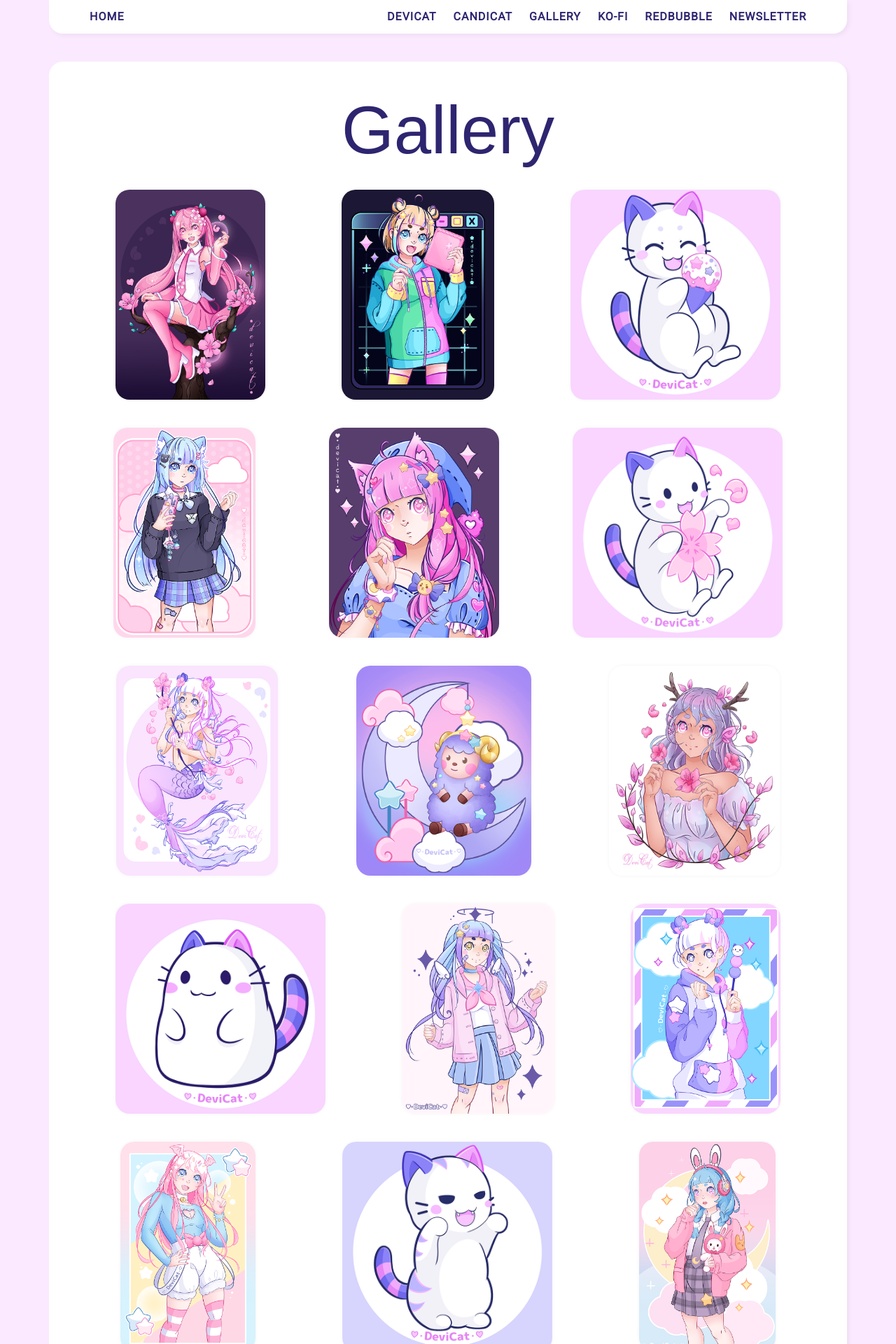
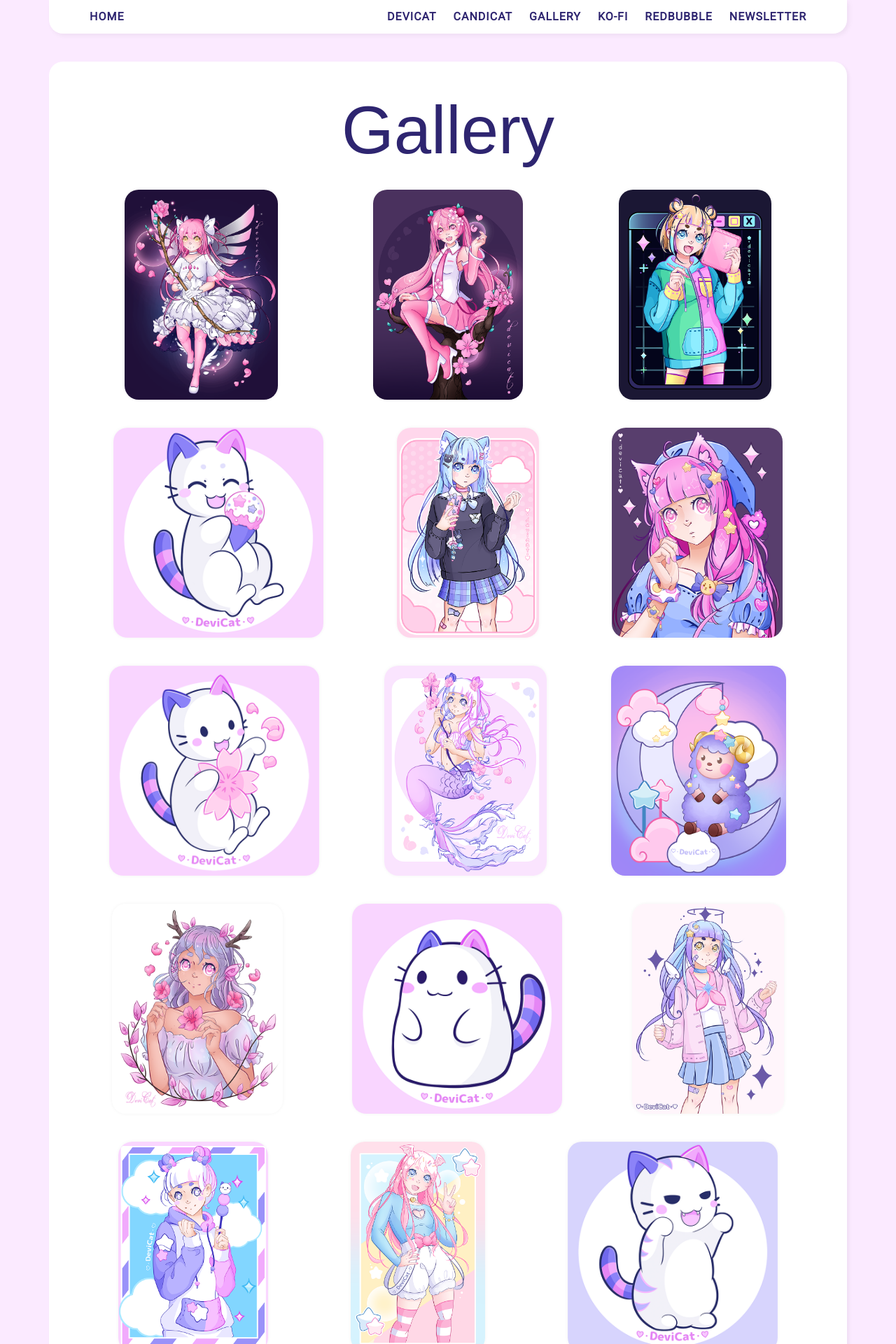
Before and after one commit to DeviCatOutlet/devicatoutlet.github.io, a Jekyll site: the page built from gallery.md, in a window 1280 px wide. Shown: the top 1920 px of the page at 70% size. Built offline with Jekyll 4.4.1, drawn with Linux system fonts in a browser that asks for light colours; some web fonts are replaced; our own code applies the rules of GitHub Pages for plain Markdown files.

Commit message:
Update Gallery
Add goddessmadoka2022.png to gallery

```diff
--- a/gallery.md
+++ b/gallery.md
@@ -1,13 +1,14 @@
 # Gallery
 
-![Sakura Hatsune Miku](img/HatsuneMikuSakura2022.png)
+![Goddess Madoka - Madoka Magica](img/GoddessMadoka2022.png)
+![Sakura Hatsune Miku - Vocaloid](img/HatsuneMikuSakura2022.png)
 ![Shyfoxx DTIYS](img/ShyfoxxDTIYS2022.png)
 ![CandiCat IceCream](img/CandiCatIceCream2022.png)
 ![Trytryagain DTIYS](img/TrytryagainDTIYS2022.png)
 ![Huignip DTIYS](img/huignipDTIYS2022.png)
 ![CandiCat Sakura](img/CandiCatSakura2022.png)
 ![CandiCat Mermaid Girl](img/CandiCatMermaidGirl2022.png)
-![Etoile Animal Crossing](img/EtoileAnimalCrossing2022.png)
+![Etoile - Animal Crossing](img/EtoileAnimalCrossing2022.png)
 ![Ceresria DTIYS](img/CeresriaDTIYS2022.png)
 ![CandiCat Plush](img/CandiCatPlush.png)
 ![Mikator1bunn DTIYS](img/Mikator1bunnDTIYS2022.png)
```
Also changed, not shown: other parts of gallery.md (+1 -1 lines), img/GoddessMadoka2022.png (added).
